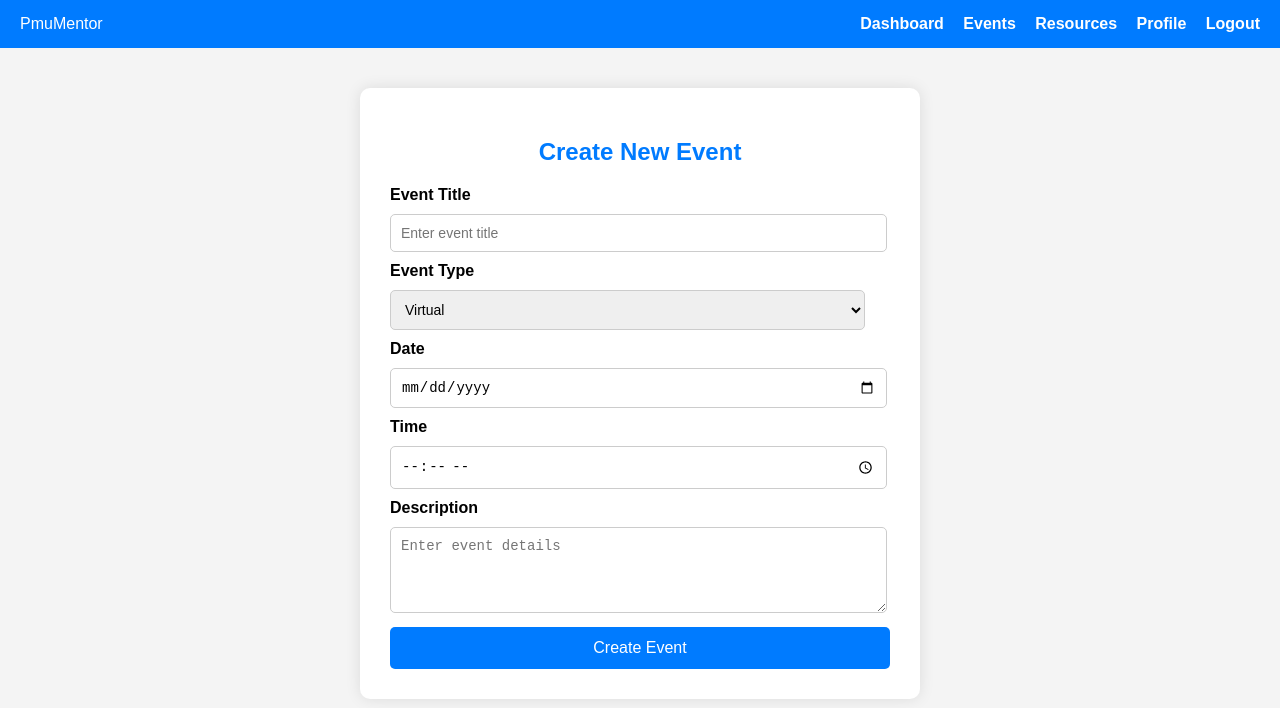
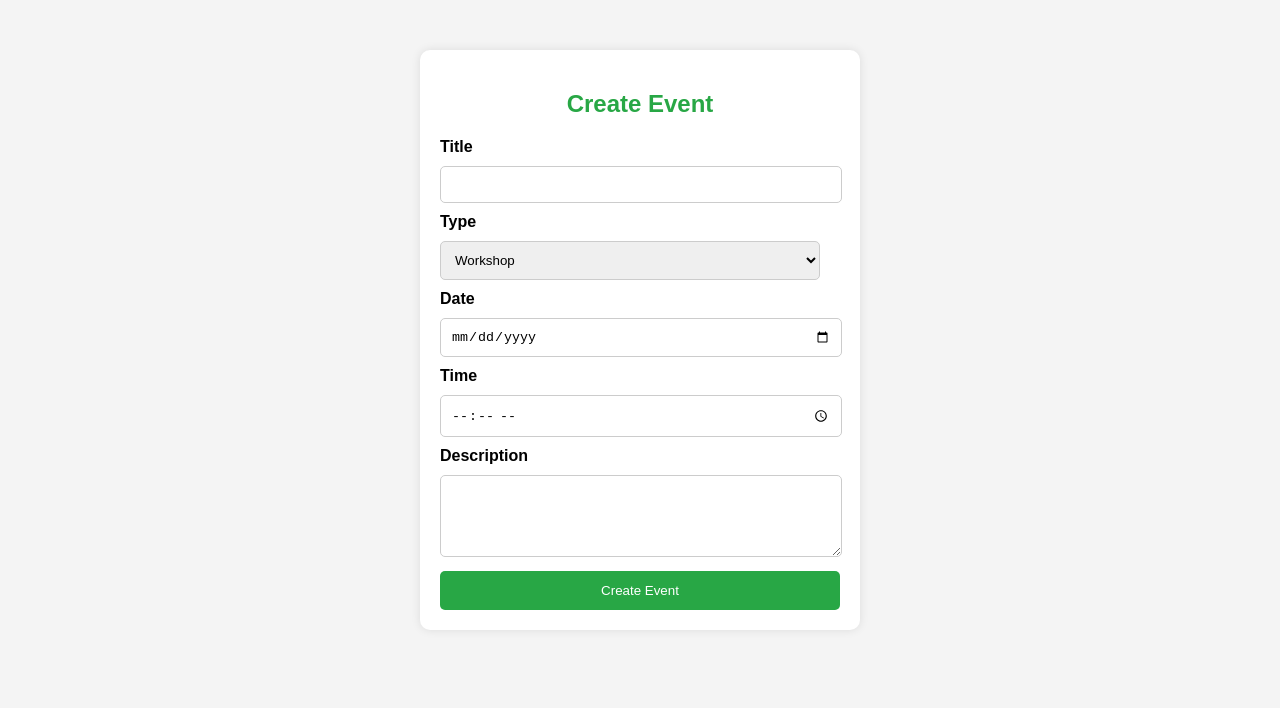
Before and after one commit to mearslanahmed/PmuMentor-WebApp, a plain HTML site: page create-event-page/create-event.html in a window 1280 px wide. Drawn offline with Linux system fonts and the light colour scheme.

Commit message:
Implemented create-event page

```diff
--- a/create-event-page/create-event.css
+++ b/create-event-page/create-event.css
@@ -1,68 +1,7 @@
-body {
-    font-family: Arial, sans-serif;
-    margin: 0;
-    background-color: #f4f4f4;
-}
-
-nav {
-    background-color: #007BFF;
-    color: white;
-    padding: 15px 20px;
-    display: flex;
-    justify-content: space-between;
-    align-items: center;
-}
-
-nav a {
-    color: white;
-    margin-left: 15px;
-    text-decoration: none;
-    font-weight: bold;
-}
-
-nav a:hover {
-    text-decoration: underline;
-}
-
-.container {
-    max-width: 500px;
-    background-color: white;
-    margin: 40px auto;
-    padding: 30px;
-    border-radius: 10px;
-    box-shadow: 0 0 15px rgba(0,0,0,0.1);
-}
-
-h2 {
-    text-align: center;
-    color: #007BFF;
-    margin-bottom: 20px;
-}
-
-input, select, textarea {
-    width: 95%;
-    padding: 10px;
-    margin: 10px 0;
-    border-radius: 5px;
-    border: 1px solid #ccc;
-    font-size: 14px;
-}
-
-button {
-    width: 100%;
-    padding: 12px;
-    background-color: #007BFF;
-    color: white;
-    border: none;
-    border-radius: 5px;
-    font-size: 16px;
-    cursor: pointer;
-}
-
-button:hover {
-    background-color: #0056b3;
-}
-
-label {
-    font-weight: bold;
-}
+body { font-family: Arial; background: #f4f4f4; }
+.container { max-width: 400px; margin: 50px auto; padding: 20px; background: #fff; border-radius: 10px; box-shadow:0 0 10px rgba(0,0,0,0.1); }
+input, select, textarea { width: 95%; padding: 10px; margin: 10px 0; border-radius:5px; border:1px solid #ccc; }
+button { width: 100%; padding: 12px; background:#28a745; color:white; border:none; border-radius:5px; cursor:pointer; }
+button:hover { background:#1e7e34; }
+h2 { text-align:center; color:#28a745; }
+label { font-weight:bold; }
--- a/create-event-page/create-event.html
+++ b/create-event-page/create-event.html
@@ -3,44 +3,35 @@
 <head>
 <meta charset="UTF-8">
 <meta name="viewport" content="width=device-width, initial-scale=1.0">
-<title>PmuMentor - Create Event</title>
+<title>Create Event</title>
 <link rel="stylesheet" href="create-event.css">
 </head>
 <body>
-<nav>
-    <div class="logo">PmuMentor</div>
-    <div class="nav-links">
-        <a href="dashboard.html">Dashboard</a>
-        <a href="#">Events</a>
-        <a href="#">Resources</a>
-        <a href="#">Profile</a>
-        <a href="#">Logout</a>
-    </div>
-</nav>
+<div class="container">
+    <h2>Create Event</h2>
+    <form id="eventForm">
+        <label>Title</label><br>
+        <input type="text" id="title" required><br>
 
-<div class="container">
-    <h2>Create New Event</h2>
-    <form>
-        <label for="title">Event Title</label><br>
-        <input type="text" id="title" placeholder="Enter event title" required><br>
-
-        <label for="type">Event Type</label><br>
+        <label>Type</label><br>
         <select id="type" required>
-            <option value="virtual">Virtual</option>
-            <option value="in-person">In-person</option>
+            <option value="Workshop">Workshop</option>
+            <option value="Webinar">Webinar</option>
+            <option value="Seminar">Seminar</option>
         </select><br>
 
-        <label for="date">Date</label><br>
+        <label>Date</label><br>
         <input type="date" id="date" required><br>
 
-        <label for="time">Time</label><br>
+        <label>Time</label><br>
         <input type="time" id="time" required><br>
 
-        <label for="description">Description</label><br>
-        <textarea id="description" placeholder="Enter event details" rows="4" required></textarea><br>
+        <label>Description</label><br>
+        <textarea id="description" rows="4" required></textarea><br>
 
         <button type="submit">Create Event</button>
     </form>
 </div>
+<script src="create-event.js"></script>
 </body>
 </html>
--- /dev/null
+++ b/create-event-page/create-event.js
@@ -0,0 +1,15 @@
+document.getElementById('eventForm').addEventListener('submit', function(e){
+    e.preventDefault();
+    let events = JSON.parse(localStorage.getItem('events') || '[]');
+    let event = {
+        title: document.getElementById('title').value,
+        type: document.getElementById('type').value,
+        date: document.getElementById('date').value,
+        time: document.getElementById('time').value,
+        description: document.getElementById('description').value
+    };
+    events.push(event);
+    localStorage.setItem('events', JSON.stringify(events));
+    alert('Event created successfully!');
+    window.location.href = '../dashboard/dashboard.html';
+});
```
